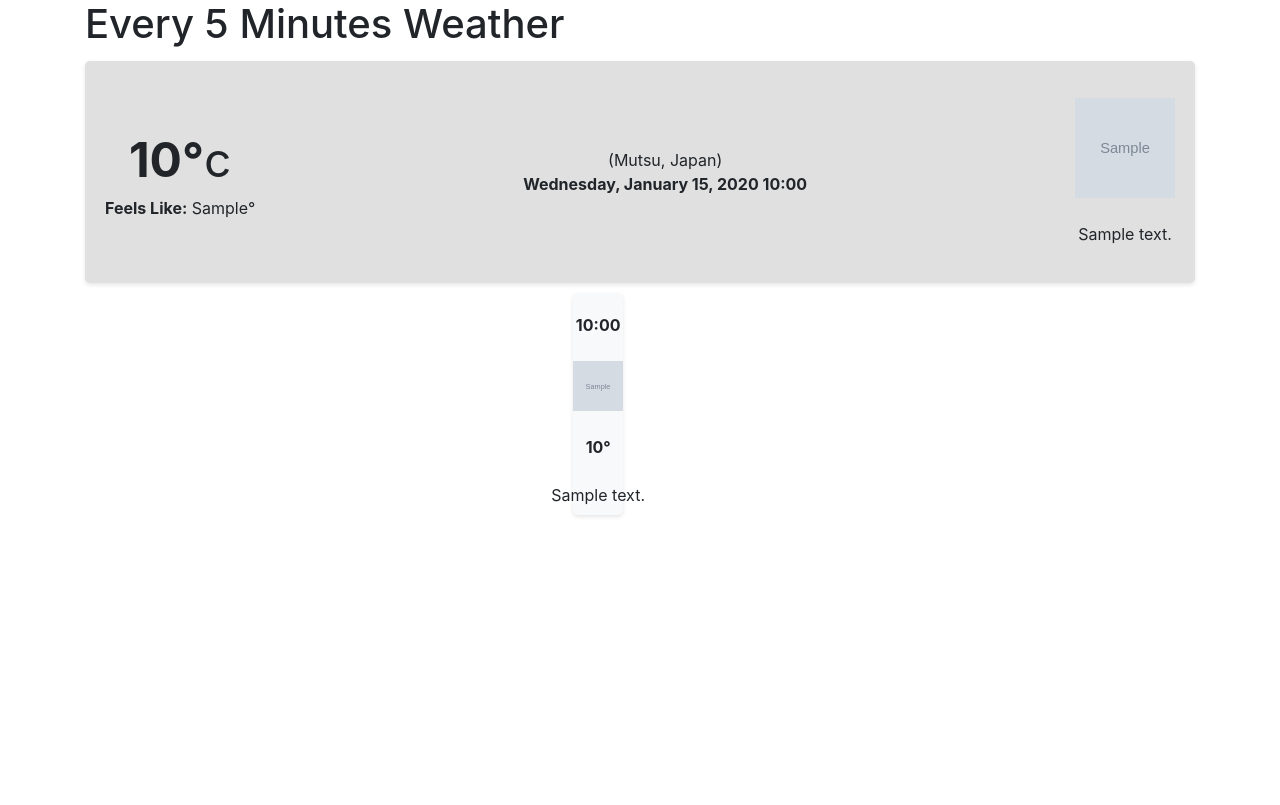
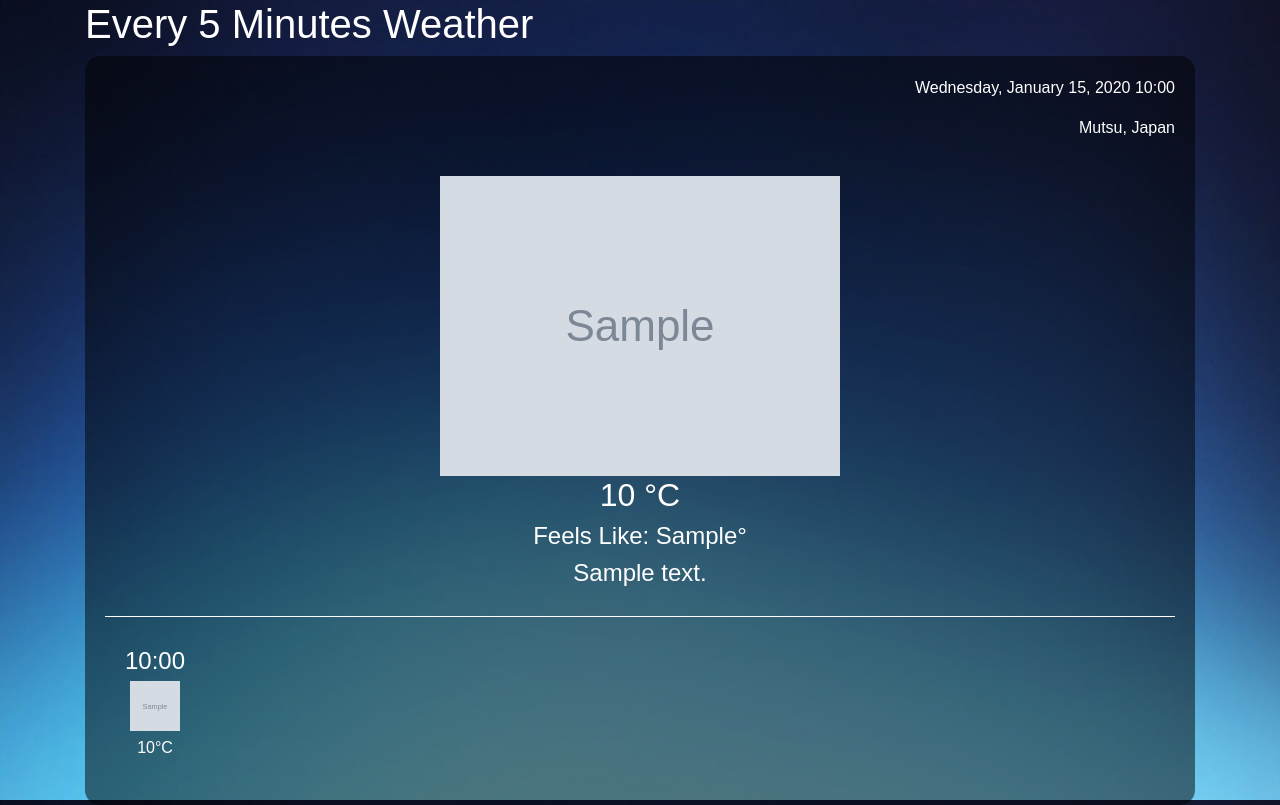
Before and after one commit to it-illyria/weather, a Django app: template templates/html/weather.html in a window 1280 px wide. Before the commit the page ends 517 px from the top, so only its background shows below. Run offline with Django 3.2, Linux system fonts and the light colour scheme; the template is opened without the code that fills it: most values are stand-ins (such as "Sample title", 1, 10 or a date in 2020); grey boxes marked "Sample" are stand-in pictures; some libraries are stand-ins or nearby versions.

Commit message:
finished the phase

```diff
--- a/static/css/weather.css
+++ b/static/css/weather.css
@@ -1,61 +1,74 @@
-.weather-container {
-    white-space: nowrap;
+body {
+    background: url('../images/wallpaper.jpg') no-repeat center center fixed;
+    background-size: cover;
+    color: white;
+    font-family: Arial, sans-serif;
 }
 
-.weather-list {
-    display: flex;
-    flex-wrap: wrap;
-    justify-content: center;
+.header h1 {
+    font-size: 3em;
+    font-weight: bold;
+    text-align: center;
+    color: #fff;
+    text-shadow: 2px 2px 4px rgba(0, 0, 0, 0.7);
+    margin-bottom: 20px;
+    background: rgba(0, 0, 0, 0.5);
+    padding: 20px;
+    border-radius: 10px;
+    box-shadow: 0 4px 8px rgba(0, 0, 0, 0.3);
 }
 
-.weather-item {
-    flex: 1 0 14%;
-    box-sizing: border-box;
+.weather-container {
+    background: rgba(0, 0, 0, 0.5);
+    padding: 20px;
+    border-radius: 15px;
+}
+
+.current-weather {
+    display: flex;
+    justify-content: space-between;
+    align-items: center;
+    padding: 20px;
+    border-bottom: 1px solid white;
+}
+
+.location-info h2,
+.location-info h3 {
+    margin: 0;
+}
+
+.main-weather-info {
     text-align: center;
-    margin: 5px;
-    background-color: #f8f9fa;
-    border-radius: 5px;
-    box-shadow: 0 2px 4px rgba(0, 0, 0, 0.1);
-    min-width: 50px;
-    background-size: cover;
-    background-position: center;
-    height: 222px;
+}
+
+.main-weather-info h1 {
+    font-size: 4em;
+    margin: 0;
+}
+
+.additional-info {
+    text-align: right;
+}
+
+.forecast {
+    display: flex;
+    justify-content: space-between;
     padding: 20px;
 }
 
-.weather-info {
-    display: flex;
-    flex-direction: column;
-    align-items: center;
+.forecast-item {
+    text-align: center;
 }
 
-.weather-info img {
+.forecast-item h4 {
+    margin: 10px 0 5px 0;
+}
+
+.forecast-item img {
     width: 50px;
     height: 50px;
 }
 
-.recent-update {
-    flex: 1 0 100%; /* Full width for the most recent update */
-    background-color: #e0e0e0;
+.forecast-item p {
+    margin: 5px 0;
 }
-
-@media (max-width: 768px) {
-    .weather-item {
-        flex: 1 0 45%; /* 2 items per row on smaller screens */
-    }
-}
-
-@media (max-width: 480px) {
-    .weather-item {
-        flex: 1 0 100%; /* 1 item per row on very small screens */
-    }
-}
-
-.weather-current-temp {
-    font-size: xxx-large;
-}
-
-.recent-weather-info img {
-    height: 100px;
-    width: 100px;
-}
--- a/templates/html/weather.html
+++ b/templates/html/weather.html
@@ -1,4 +1,3 @@
-<!-- weather.html -->
 <!DOCTYPE html>
 <html lang="en">
 <head>
@@ -19,45 +18,27 @@
         <div class="weather-list">
             {% if weather_data %}
                 <!-- Most recent update -->
-                <div class="weather-item recent-update d-flex justify-content-between align-items-center
-                    {% if weather_data.0.timestamp.hour >= 0 and weather_data.0.timestamp.hour < 6 %}
-                    background-midnight
-                    {% elif weather_data.0.timestamp.hour >= 6 and weather_data.0.timestamp.hour < 12 %}
-                    background-sunrise
-                    {% elif weather_data.0.timestamp.hour >= 12 and weather_data.0.timestamp.hour < 18 %}
-                    background-midday
-                    {% elif weather_data.0.timestamp.hour >= 18 and weather_data.0.timestamp.hour < 24 %}
-                    background-sunset
-                    {% endif %}">
-                    <!-- Current Temp and Feels Like -->
-                    <div class="weather-temp">
-                        <div class="weather-current-temp">
-                            <strong>{{ weather_data.0.current_temp }}°</strong>c <br>
-                        </div>
-                        <strong>Feels Like:</strong> {{ weather_data.0.feels_like }}°
+                <div class="additional-info">
+                    <p>{{ weather_data.0.timestamp|date:"l, F j, Y H:i" }}</p>
+                    <p>Mutsu, Japan</p>
+                </div>
+                <div class="current-weather">
+                    <div class="location-info"></div>
+                    <div class="main-weather-info">
+                        <img src="{% static 'images/' %}{{ weather_data.0.icon }}" alt="weather icon">
+                        <h2>{{ weather_data.0.current_temp }} °C</h2>
+                        <h4>Feels Like: {{ weather_data.0.feels_like }}°</h4>
+                        <h4>{{ weather_data.0.weather_description }}</h4>
                     </div>
-                    <!-- Location and Date/Time -->
-                    <div class="weather-location text-center">
-                        (Mutsu, Japan) <br>
-                        <strong>{{ weather_data.0.timestamp|date:"l, F j, Y H:i" }}</strong>
-                    </div>
-                    <!-- Image and Description -->
-                    <div class="weather-info recent-weather-info text-right">
-                        <img src="{% static 'images/' %}{{ weather_data.0.icon }}" alt="weather icon"> <br>
-                        <span>{{ weather_data.0.weather_description }}</span>
-                    </div>
+                    <div class="additional-info"></div>
                 </div>
-
-                <!-- Remaining updates -->
-                <div class="row">
+                <!-- Historic updates -->
+                <div class="forecast">
                     {% for data in weather_data|slice:"1:" %}
-                        <div class="col-md-2 weather-item">
-                            <div class="weather-info">
-                                <strong>{{ data.timestamp|date:"H:i" }}</strong> <br>
-                                <img src="{% static 'images/' %}{{ data.icon }}" alt="weather icon"> <br>
-                                <strong>{{ data.current_temp }}°</strong> <br>
-                                <span>{{ data.weather_description }}</span> <br>
-                            </div>
+                        <div class="forecast-item">
+                            <h4>{{ data.timestamp|date:"H:i" }}</h4>
+                            <img src="{% static 'images/' %}{{ data.icon }}" alt="weather icon">
+                            <p>{{ data.current_temp }}°C</p>
                         </div>
                     {% endfor %}
                 </div>
--- a/weather/views.py
+++ b/weather/views.py
@@ -4,9 +4,9 @@ from django.shortcuts import render
 from geopy.geocoders import Nominatim
 
 from .models import WeatherData
-from .service import fetch_weather_data, get_location_name
+from .service import fetch_weather_data
 
-# Define weather description to SVG mapping
+# weather description to SVG
 WEATHER_ICON_MAPPING = {
     'clear sky': '1.svg',
     'broken clouds': '3.svg',
```
Also changed, not shown: static/images/wallpaper.jpg (added).
